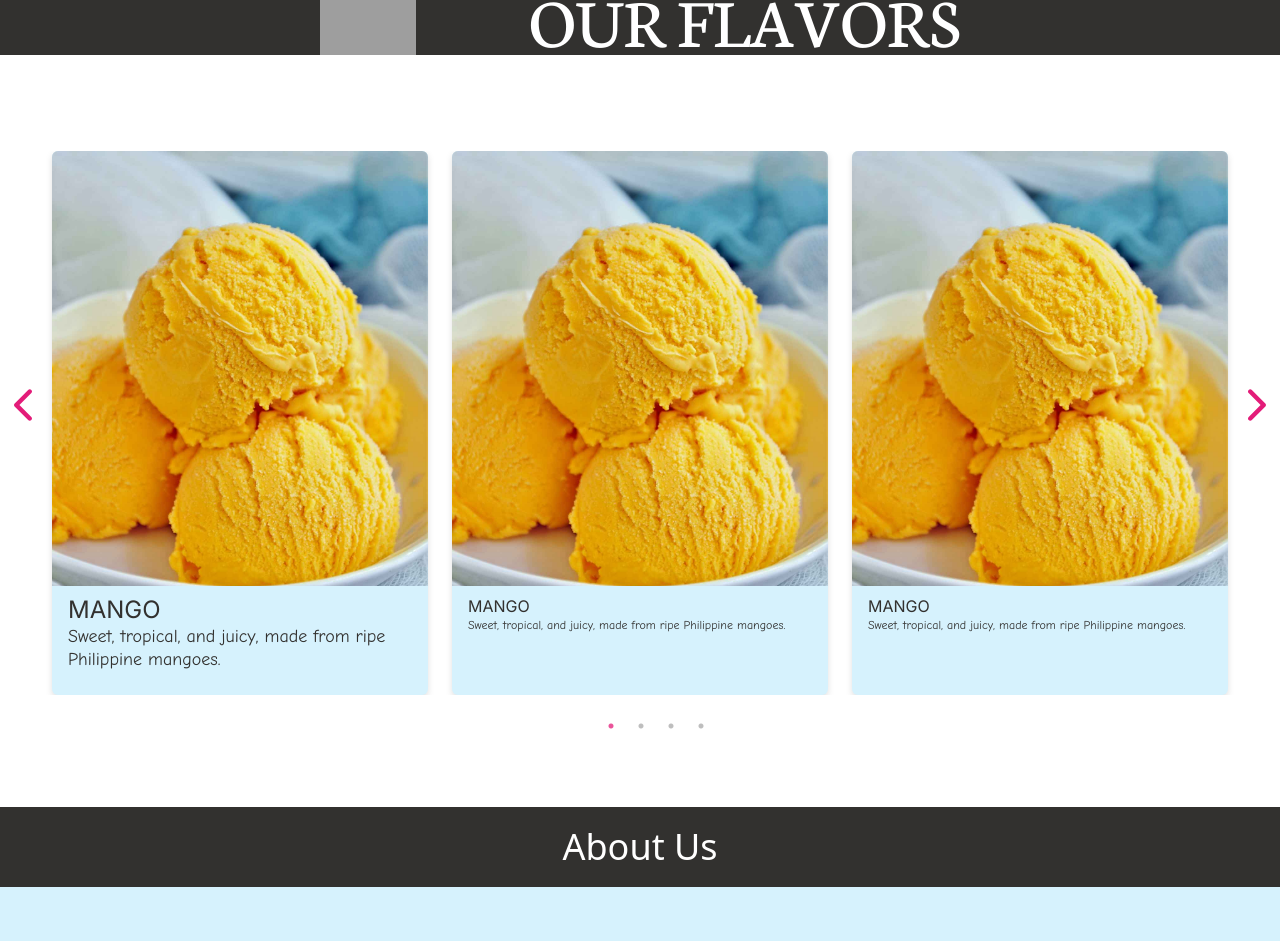
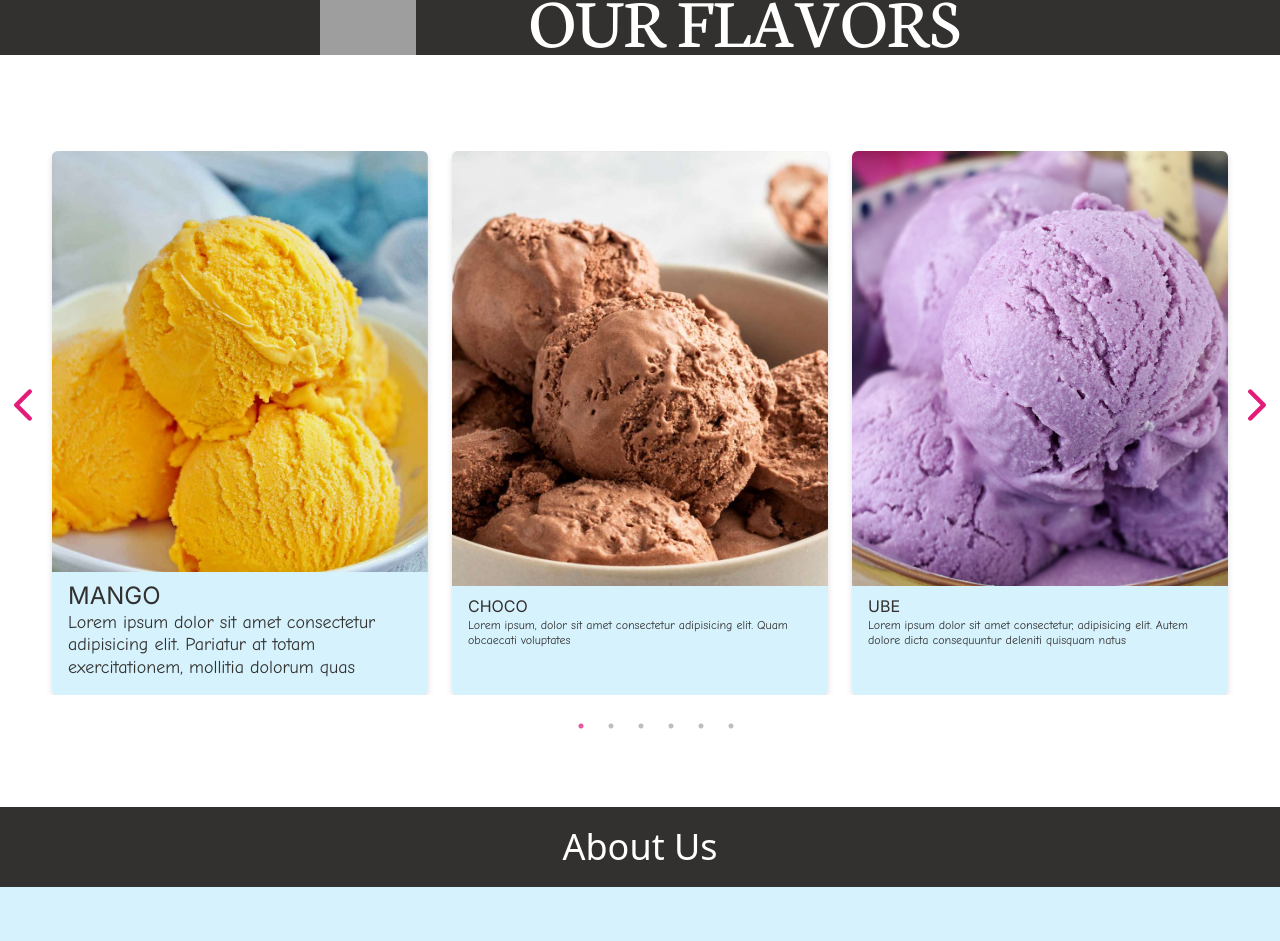
Before and after one commit to Phpar-Ph/takusi-ice-cream, a React (Vite) app: page / in a window 1280 px wide. Shown: the part 865-1806 px from the top of the page. Built offline with nearby package versions, Linux system fonts and the light colour scheme; grey boxes are pictures that could not be loaded.

Commit message:
update the flavor carousel

```diff
--- a/src/components/Carousel.jsx
+++ b/src/components/Carousel.jsx
@@ -107,7 +107,8 @@ function Carousel() {
                   MANGO
                 </h1>
                 <h1 className=" text-xs lg:text-lg leading-tight font-thin font-comic">
-                  Sweet, tropical, and juicy, made from ripe Philippine mangoes.
+                  Lorem ipsum dolor sit amet consectetur adipisicing elit.
+                  Pariatur at totam exercitationem, mollitia dolorum quas
                 </h1>
               </div>
             </div>
@@ -119,14 +120,15 @@ function Carousel() {
           <div className=" w-full h-full flex-center ">
             <div className=" card-h rounded-md flex flex-col  bg-blue drop-shadow-md">
               <div
-                style={{ backgroundImage: `url(${Mango})` }}
+                style={{ backgroundImage: `url(${Choco})` }}
                 className="w-full h-[80%] bg-cover bg-center rounded-t-md"
               ></div>
 
               <div className="w-full text-left   text-brown pr-4 pl-4 pt-2 pb-4">
-                <h1 className="text-md font-inter font-medium">MANGO</h1>
+                <h1 className="text-md font-inter font-medium">CHOCO</h1>
                 <h1 className=" text-xs leading-tight font-thin font-comic">
-                  Sweet, tropical, and juicy, made from ripe Philippine mangoes.
+                  Lorem ipsum, dolor sit amet consectetur adipisicing elit. Quam
+                  obcaecati voluptates
                 </h1>
               </div>
             </div>
@@ -137,14 +139,15 @@ function Carousel() {
           <div className=" w-full h-full flex-center ">
             <div className=" card-h rounded-md flex flex-col  bg-blue drop-shadow-md">
               <div
-                style={{ backgroundImage: `url(${Mango})` }}
+                style={{ backgroundImage: `url(${Ube})` }}
                 className="w-full h-[80%] bg-cover bg-center rounded-t-md"
               ></div>
 
               <div className="w-full text-left   text-brown pr-4 pl-4 pt-2 pb-4">
-                <h1 className="text-md font-inter font-medium">MANGO</h1>
+                <h1 className="text-md font-inter font-medium">UBE</h1>
                 <h1 className=" text-xs leading-tight font-thin font-comic">
-                  Sweet, tropical, and juicy, made from ripe Philippine mangoes.
+                  Lorem ipsum dolor sit amet consectetur, adipisicing elit.
+                  Autem dolore dicta consequuntur deleniti quisquam natus
                 </h1>
               </div>
             </div>
@@ -155,14 +158,53 @@ function Carousel() {
           <div className=" w-full h-full flex-center ">
             <div className=" card-h rounded-md flex flex-col  bg-blue drop-shadow-md">
               <div
-                style={{ backgroundImage: `url(${Mango})` }}
+                style={{ backgroundImage: `url(${Coconut})` }}
                 className="w-full h-[80%] bg-cover bg-center rounded-t-md"
               ></div>
 
               <div className="w-full text-left   text-brown pr-4 pl-4 pt-2 pb-4">
-                <h1 className="text-md font-inter font-medium">MANGO</h1>
+                <h1 className="text-md font-inter font-medium">BUKO</h1>
                 <h1 className=" text-xs leading-tight font-thin font-comic">
-                  Sweet, tropical, and juicy, made from ripe Philippine mangoes.
+                  Lorem ipsum dolor sit amet consectetur adipisicing elit.
+                  Aliquid, alias vitae. Sit iusto eum totam culpa tempore
+                </h1>
+              </div>
+            </div>
+          </div>
+        </div>
+        {/* slide 5 */}
+        <div className="pl-2 pr-2">
+          <div className=" w-full h-full flex-center ">
+            <div className=" card-h rounded-md flex flex-col  bg-blue drop-shadow-md">
+              <div
+                style={{ backgroundImage: `url(${Strawberry})` }}
+                className="w-full h-[80%] bg-cover bg-center rounded-t-md"
+              ></div>
+
+              <div className="w-full text-left   text-brown pr-4 pl-4 pt-2 pb-4">
+                <h1 className="text-md font-inter font-medium">STRAWBERRY</h1>
+                <h1 className=" text-xs leading-tight font-thin font-comic">
+                  Lorem ipsum dolor sit amet consectetur adipisicing elit.
+                  Aliquid, alias vitae. Sit iusto eum totam culpa tempore
+                </h1>
+              </div>
+            </div>
+          </div>
+        </div>
+        {/* SLIDE 6 */}
+        <div className="pl-2 pr-2">
+          <div className=" w-full h-full flex-center ">
+            <div className=" card-h rounded-md flex flex-col  bg-blue drop-shadow-md">
+              <div
+                style={{ backgroundImage: `url(${Pandan})` }}
+                className="w-full h-[80%] bg-cover bg-center rounded-t-md"
+              ></div>
+
+              <div className="w-full text-left   text-brown pr-4 pl-4 pt-2 pb-4">
+                <h1 className="text-md font-inter font-medium">PANDAN</h1>
+                <h1 className=" text-xs leading-tight font-thin font-comic">
+                  Lorem ipsum dolor sit amet consectetur adipisicing elit.
+                  Aliquid, alias vitae. Sit iusto eum totam culpa tempore
                 </h1>
               </div>
             </div>
```
